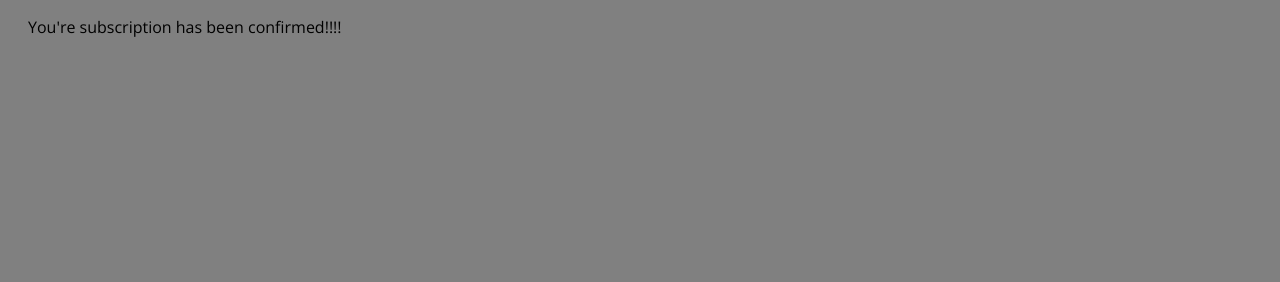
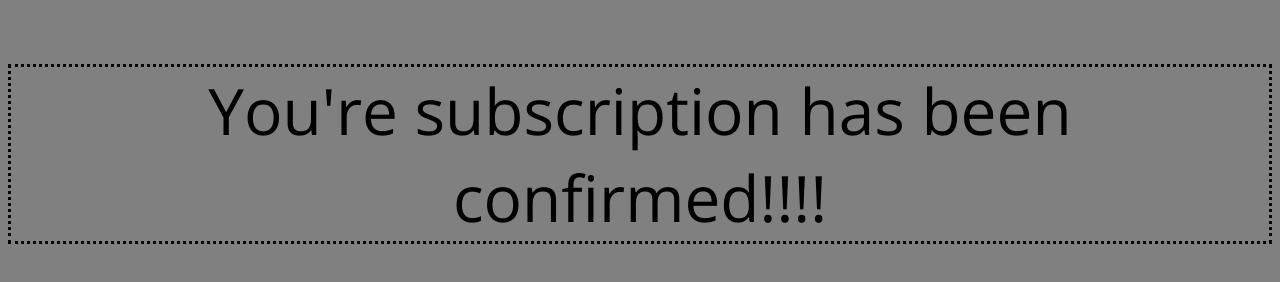
Before and after one commit to MrOolong/6-24-2017_tributepage, a plain HTML site: page html/confirm.html in a window 1280 px wide. Drawn offline with nearby package versions, Linux system fonts and the light colour scheme.

Commit message:
Update before First Push

```diff
--- a/css/main.css
+++ b/css/main.css
@@ -11,7 +11,7 @@ header {
 }
 
 header > h1 {
-    font-size: 3em;
+    font-size: 2em;
     font-weight: 800;
     margin-bottom: 0px;
 }
@@ -42,7 +42,6 @@ img {
     padding-top: 5px;
 }
 
-
 #h4-white {
     color: white;
     padding: 0px;
@@ -52,6 +51,12 @@ p {
     text-align: left;
     padding-left: 20px;
     padding-right: 20px;
+}
+
+.p1 {
+    text-align: center;
+    font-size: 4em;
+    border-style: dotted;
 }
 
 #container > .list {
--- a/html/confirm.html
+++ b/html/confirm.html
@@ -8,6 +8,6 @@
       href="https://fonts.googleapis.com/css?family=Open+Sans">
 </head>
 <body>
-    <p>You're subscription has been confirmed!!!!</p>
+    <p class="p1">You're subscription has been confirmed!!!!</p>
 </body>
 </html>
```
Also changed, not shown: html/index.html (+1 -1 lines).
